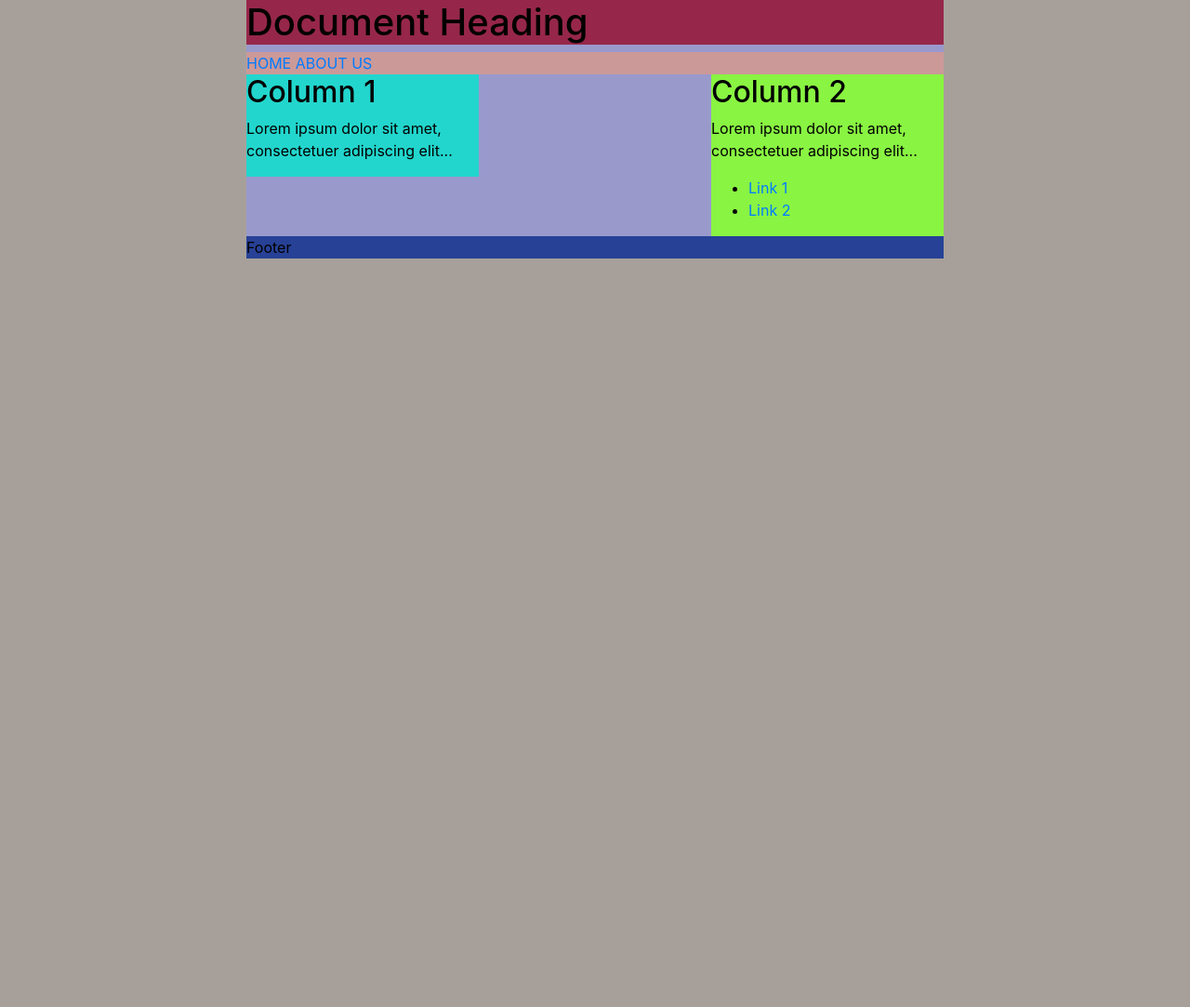
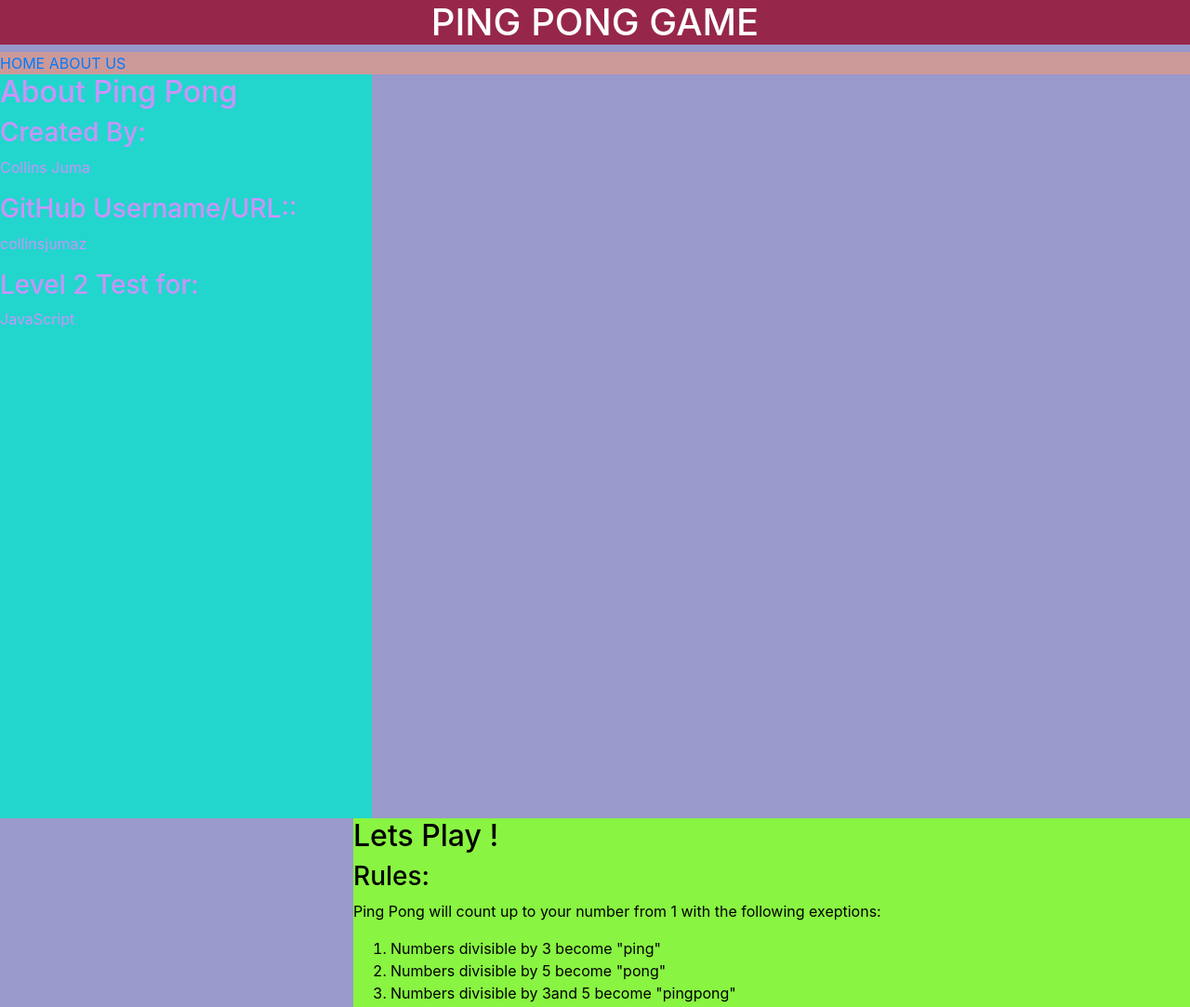
Before and after one commit to collinsjumaz/ping-pong, a plain HTML site: page index.html in a window 1280 px wide. Shown: the top 1083 px of the page at 93% size. Before the commit the page ends 800 px from the top, so only its background shows below. Drawn offline with nearby package versions, Linux system fonts and the light colour scheme; a script that the page names is missing.

Commit message:
cerating sidebars

```diff
--- a/css/styles.css
+++ b/css/styles.css
@@ -6,11 +6,13 @@ color:#000;
 background:#a7a09a;
 }
 #wrap {
-width:750px;
+width:auto;
 margin:0 auto;
 background:#99c;
 }
 #header {
+  color:white;
+  text-align: center;
 background:#96274a;
 }
 #nav ul{
@@ -25,16 +27,22 @@ margin:0;
 padding:0;
 }
 #main {
+  color:#ca93f9;
   float:left;
-  width:250px;
+  width:400px;
+    height: 100vh;
   background:#22d6cd;
 }
 #sidebar {
   float:right;
-  width:250px;
+  width:900px;
+  height: 100vh;
   background:#89f442;
 }
 #footer {
   clear:both;
+  height: auto;
+  color: white;
+  text-align: center;
   background:#274196;
 }
--- a/index.html
+++ b/index.html
@@ -7,8 +7,8 @@
       <title>PING PONG GAME</title>
     </head>
     <body>
-      <div id="wrap">
-  <div id="header"><h1>Document Heading</h1></div>
+      <div  id="wrap">
+  <div id="header"><h1>PING PONG GAME</h1></div>
   <div id="nav">
   <ul>
   <li><a href="#">HOME</a></li>
@@ -16,20 +16,26 @@
   </ul>
   </div>
   <div id="main">
-  <h2>Column 1</h2>
-  <p>Lorem ipsum dolor sit amet, consectetuer adipiscing elit...</p>
+  <h2>About Ping Pong</h2>
+  <h3>Created By:</h3>
+  <p>Collins Juma </p>
+  <h3>GitHub Username/URL::</h3>
+  <p>collinsjumaz </p>
+  <h3>Level 2 Test for:</h3>
+  <p>JavaScript</p>
   </div>
   <div id="sidebar">
-  <h2>Column 2</h2>
-  <p>Lorem ipsum dolor sit amet, consectetuer adipiscing elit...</p>
-  <ul>
-  <li><a href="#">Link 1</a></li>
-  <li><a href="#">Link 2</a></li>
-  </ul>
+  <h2>Lets Play !</h2>
+  <h3>Rules:</h3>
+  <p>Ping Pong will count up to your number from 1 with the following exeptions:</p>
+  <ol>
+  <li>Numbers divisible by 3 become "ping"</li>
+  <li>Numbers divisible by 5 become "pong"</li>
+  <li>Numbers divisible by 3and 5 become "pingpong"</li>
+</ol>
   </div>
   <div id="footer">
-  <p>Footer</p>
-  </div>
+  <p> Designed by Collins Juma <br> copyright 2017</p> </div>
   </div>
       <script src="js/jquery-3.2.1.js"></script>
       <script src="js/scripts.js"></script>
```
